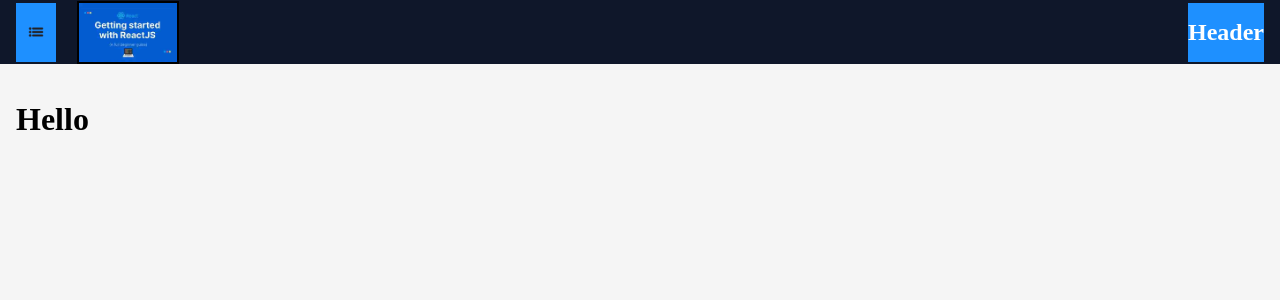
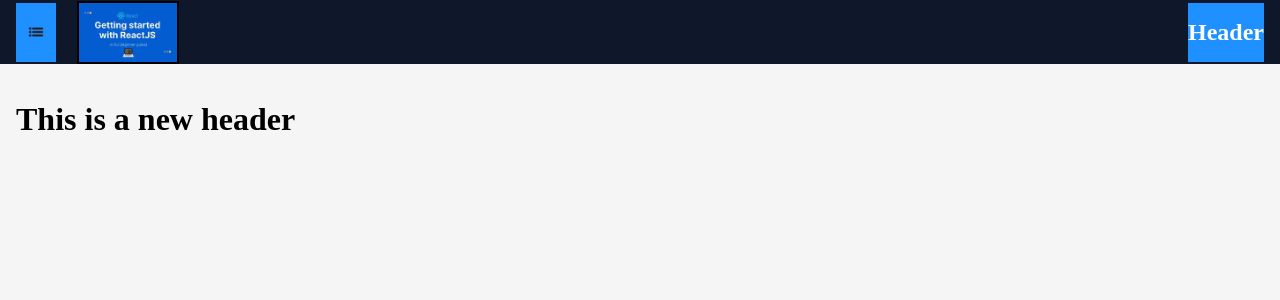
Before and after one commit to SchlauesKind/ReactLiveProject, a React (Vite) app: page / in a window 1280 px wide. Shown: the top 300 px of the page. Built offline with nearby package versions, Linux system fonts and the light colour scheme.

Commit message:
Test Push

```diff
--- a/src/App.tsx
+++ b/src/App.tsx
@@ -1,6 +1,6 @@
-import './App.css';
-import { useState } from 'react';
-import HeaderComponent from './components/Header/Header';
+import "./App.css";
+import { useState } from "react";
+import HeaderComponent from "./components/Header/Header";
 
 function App() {
   const [menuOpen, setMenuOpen] = useState(false);
@@ -12,7 +12,7 @@ function App() {
       <div className="layout">
         {menuOpen && <aside className="sidebar">Sidebar</aside>}
         <main className="main">
-          <h1>Hello</h1>
+          <h1>This is a new header</h1>
         </main>
       </div>
     </>
```
